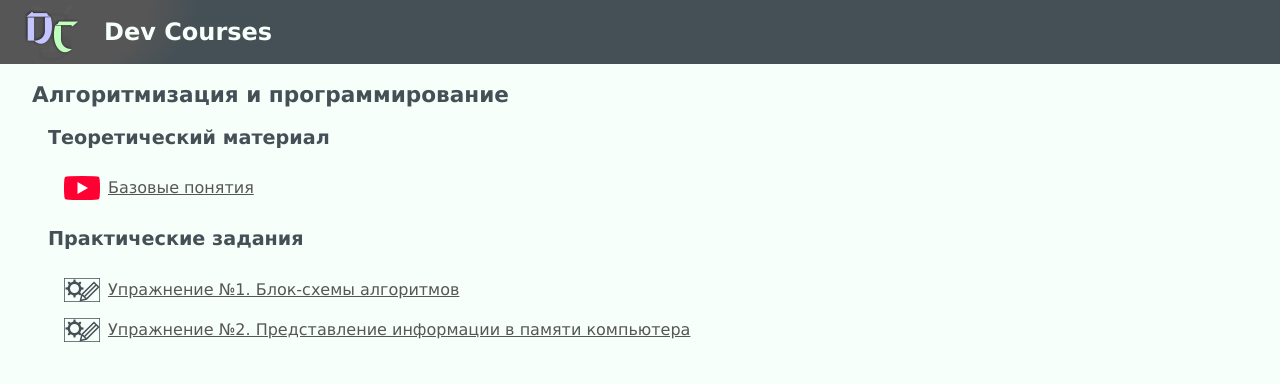
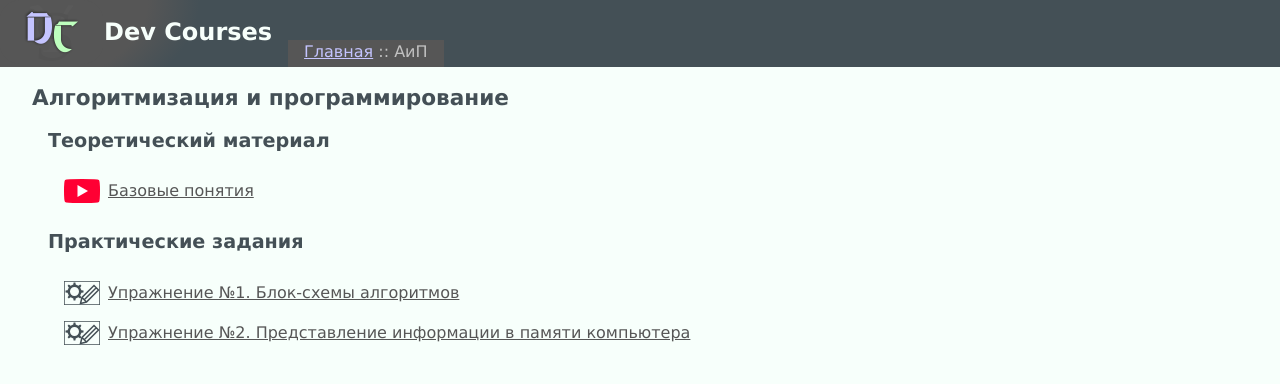
Before and after one commit to yermochenko/yermochenko.github.io, a plain HTML site: page algorithmization-and-programming/index.html in a window 1280 px wide. Drawn offline with Linux system fonts and the light colour scheme.

Commit message:
Добавлены хлебные крошки

```diff
--- a/algorithmization-and-programming/index.html
+++ b/algorithmization-and-programming/index.html
@@ -3,7 +3,7 @@
 	<head>
 		<meta charset="UTF-8">
 		<title>АиП</title>
-		<script async src="/script/generator.js"></script>
+		<script async src="/script/generator.js" type="module"></script>
 		<link rel="stylesheet" href="/style/course-page.css">
 	</head>
 	<body>
--- /dev/null
+++ b/map.js
@@ -0,0 +1,18 @@
+export default {
+	title: 'Главная',
+	url: ['/index.html', '/'],
+	children: [{
+		title: 'Алгоритмизация и программирование',
+		abbr: 'АиП',
+		url: '/algorithmization-and-programming/index.html',
+		children: [{
+			title: 'Упражнение №1. Блок-схемы алгоритмов',
+			abbr: 'Упражнение №1',
+			url: '/algorithmization-and-programming/labs/lab-1-algorithm-flowchart/index.html'
+		}, {
+			title: 'Упражнение №2. Представление информации в памяти компьютера',
+			abbr: 'Упражнение №2',
+			url: '/algorithmization-and-programming/labs/lab-2-information-representation/index.html'
+		}]
+	}]
+};
--- a/script/generator.js
+++ b/script/generator.js
@@ -1,5 +1,7 @@
+import map from '../map.js';
+
 window.addEventListener('load', function() {
-	const SITE_TITLE = 'Dev Courses';
+	const SITE_TITLE = 'Dev\u00A0Courses';
 	const FAVICON_HREF = '/favicon.png';
 	const FAVICON_TYPE = 'image/png';
 	const MAIN_CSS_HREF = '/style/main.css';
@@ -19,19 +21,92 @@ window.addEventListener('load', function() {
 		return linkNode;
 	};
 
+	const findPath = function(path, node) {
+		if(node && node.url) {
+			let found = false;
+			let isArray = Array.isArray(node.url);
+			if(isArray) {
+				found = node.url.some((url) => url === path);
+			} else {
+				found = node.url === path;
+			}
+			let result = {
+				text: (node.abbr ? node.abbr : node.title),
+			};
+			if(node.abbr) {
+				result.title = node.title;
+			}
+			if(found) {
+				return [result];
+			} else {
+				if(node.children) {
+					result.url = isArray ? node.url[0] : node.url;
+					let child = null;
+					for(const element of node.children) {
+						child = findPath(path, element);
+						if(child) {
+							break;
+						}
+					}
+					if(child) {
+						return [result].concat(child);
+					} else {
+						return null;
+					}
+				} else {
+					return null;
+				}
+			}
+		} else {
+			return null;
+		}
+	}
+
+	const breadcrumbs = function() {
+		let path = findPath(window.location.pathname, map);
+		if(path) {
+			let navNode = document.createElement('nav');
+			path.forEach((element, index, array) => {
+				let node = null;
+				if(element.url) {
+					node = document.createElement('a');
+					node.setAttribute('href', element.url);
+				} else {
+					node = document.createElement('span');
+				}
+				if(element.title) {
+					node.setAttribute('title', element.title);
+				}
+				node.appendChild(document.createTextNode(element.text));
+				navNode.appendChild(node);
+				if(index < array.length - 1) {
+					navNode.appendChild(document.createTextNode(' :: '));
+				}
+			});
+			return navNode;
+		} else {
+			return null;
+		}
+	}
+
 	const header = function() {
 		let headerNode = document.createElement('header');
 		let h1Node = document.createElement('h1');
 		let aNode = document.createElement('a');
-		aNode.setAttribute('href', '/');
+		aNode.setAttribute('href', '/index.html');
 		aNode.appendChild(document.createTextNode(SITE_TITLE));
 		h1Node.appendChild(aNode);
 		headerNode.appendChild(h1Node);
+		let navNode = breadcrumbs();
+		if(navNode) {
+			headerNode.appendChild(navNode);
+		}
 		return headerNode;
 	};
 
 	const content = function(body) {
 		let mainNode = document.createElement('main');
+		let child = null;
 		while(child = body.firstChild) {
 			body.removeChild(child);
 			mainNode.appendChild(child);
--- a/style/main.css
+++ b/style/main.css
@@ -5,14 +5,18 @@
 	--color-primary: #445056;
 	--color-secondary: #565656;
 	--color-background: #F7FFFB;
+	--color-header-nav: #C1C1C1;
+	--color-header-nav-link: #C4C4FF;
+	--color-header-nav-link-hover: #BEFFBE;
 
 	--font-family: Verdana, sans-serif;
 	--font-famile-code: Consolas, monospace;
 	--font-size-base: 12pt;
 
-	--header-height: 64px;
 	--header-logo-width: 104px;
-	--header-logo-height: var(--header-height);
+	--header-logo-height: 64px;
+	--header-height: var(--header-logo-height);
+	--header-nav-height: 24px;
 
 	--table-cell-padding-h: 8px;
 	--table-cell-padding-v: 4px;
@@ -28,7 +32,7 @@ html, body {
 	background: var(--color-background);
 }
 
-main, h1, h2, h3, p, li {
+nav, main, h1, h2, h3, p, li {
 	font-size: var(--font-size-base);
 	padding: var(--padding-v) var(--padding-h);
 	font-family: var(--font-family);
@@ -39,18 +43,38 @@ code {
 }
 
 header {
+	display: flex;
+	min-height: var(--header-height);
+	background: url('logo.png') no-repeat, radial-gradient(ellipse calc(var(--header-logo-width) * 1.42) calc(var(--header-height) * 1.42) at 0 0, var(--color-secondary) calc(var(--header-logo-width) * 1.42), var(--color-primary) calc(var(--header-logo-width) * 1.92));
+
 	h1 {
 		margin: 0;
-		height: var(--header-height);
 		line-height: var(--header-height);
 		padding-left: calc(var(--header-logo-width));
-
-		background: url('logo.png') no-repeat, radial-gradient(ellipse calc(var(--header-logo-width) * 1.42) calc(var(--header-height) * 1.42) at 0 0, var(--color-secondary) calc(var(--header-logo-width) * 1.42), var(--color-primary) calc(var(--header-logo-width) * 1.92));
 
 		a {
 			color: var(--color-background);
 			font-size: calc(var(--font-size-base) * 1.5);
 			text-decoration: none;
+		}
+	}
+
+	nav {
+		margin-top: calc(var(--header-height) - var(--header-nav-height));
+		line-height: var(--header-nav-height);
+		background: var(--color-secondary);
+		color: var(--color-header-nav);
+
+		span {
+			color: var(--color-header-nav);
+		}
+
+		a {
+			color: var(--color-header-nav-link);
+		}
+
+		a:hover {
+			color: var(--color-header-nav-link-hover);
 		}
 	}
 }
@@ -71,7 +95,7 @@ table.bordered {
 	border-collapse: collapse;
 
 	td, th {
-		border: 1px solid black;
+		border: 1px solid var(--color-primary);
 		padding: var(--table-cell-padding-v) var(--table-cell-padding-h);
 	}
 }
```
Also changed, not shown: algorithmization-and-programming/labs/lab-1-algorithm-flowchart/index.html (+1 -1 lines), algorithmization-and-programming/labs/lab-2-information-representation/index.html (+1 -1 lines), index.html (+1 -1 lines).
